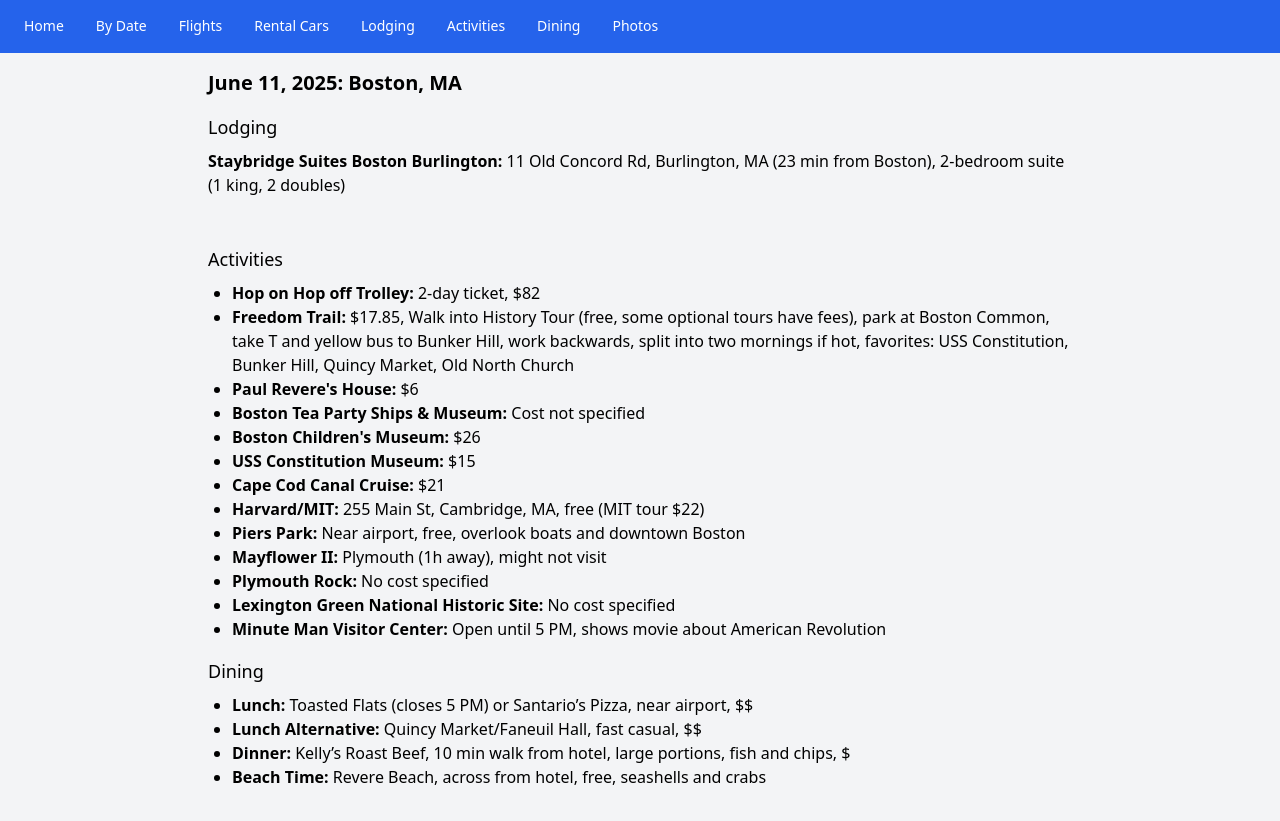
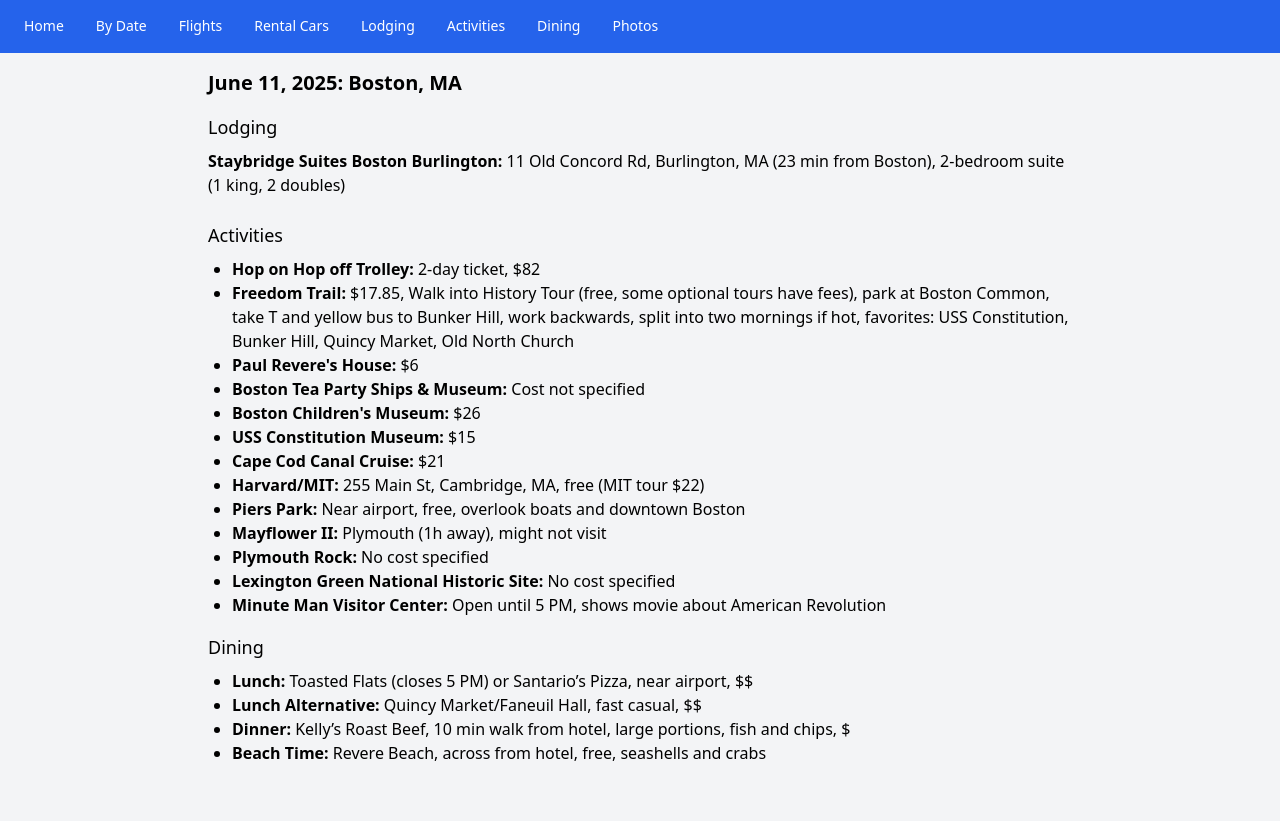
Before and after one commit to mattg801/trip, a plain HTML site: page day-2025-06-11.html in a window 1280 px wide. Shown: the part 51-872 px from the top of the page. After the commit the page ends 848 px from the top, so only its background shows below. Drawn offline with nearby package versions, Linux system fonts and the light colour scheme.

Commit message:
Update day-2025-06-11.html

```diff
--- a/day-2025-06-11.html
+++ b/day-2025-06-11.html
@@ -64,7 +64,7 @@
     <div class="container mx-auto p-4 max-w-4xl">
         <h2 class="text-xl font-semibold mb-4">June 11, 2025: Boston, MA</h2>
         <h3 class="text-lg font-medium mb-2">Lodging</h3>
-        <p><strong>Staybridge Suites Boston Burlington:</strong> 11 Old Concord Rd, Burlington, MA (23 min from Boston), 2-bedroom suite (1 king, 2 doubles)</p><br><br>
+        <p><strong>Staybridge Suites Boston Burlington:</strong> 11 Old Concord Rd, Burlington, MA (23 min from Boston), 2-bedroom suite (1 king, 2 doubles)</p><br>
         <h3 class="text-lg font-medium mb-2">Activities</h3>
         <ul class="list-disc ml-6 mb-4">
             <li><strong>Hop on Hop off Trolley:</strong> 2-day ticket, $82</li>
```
